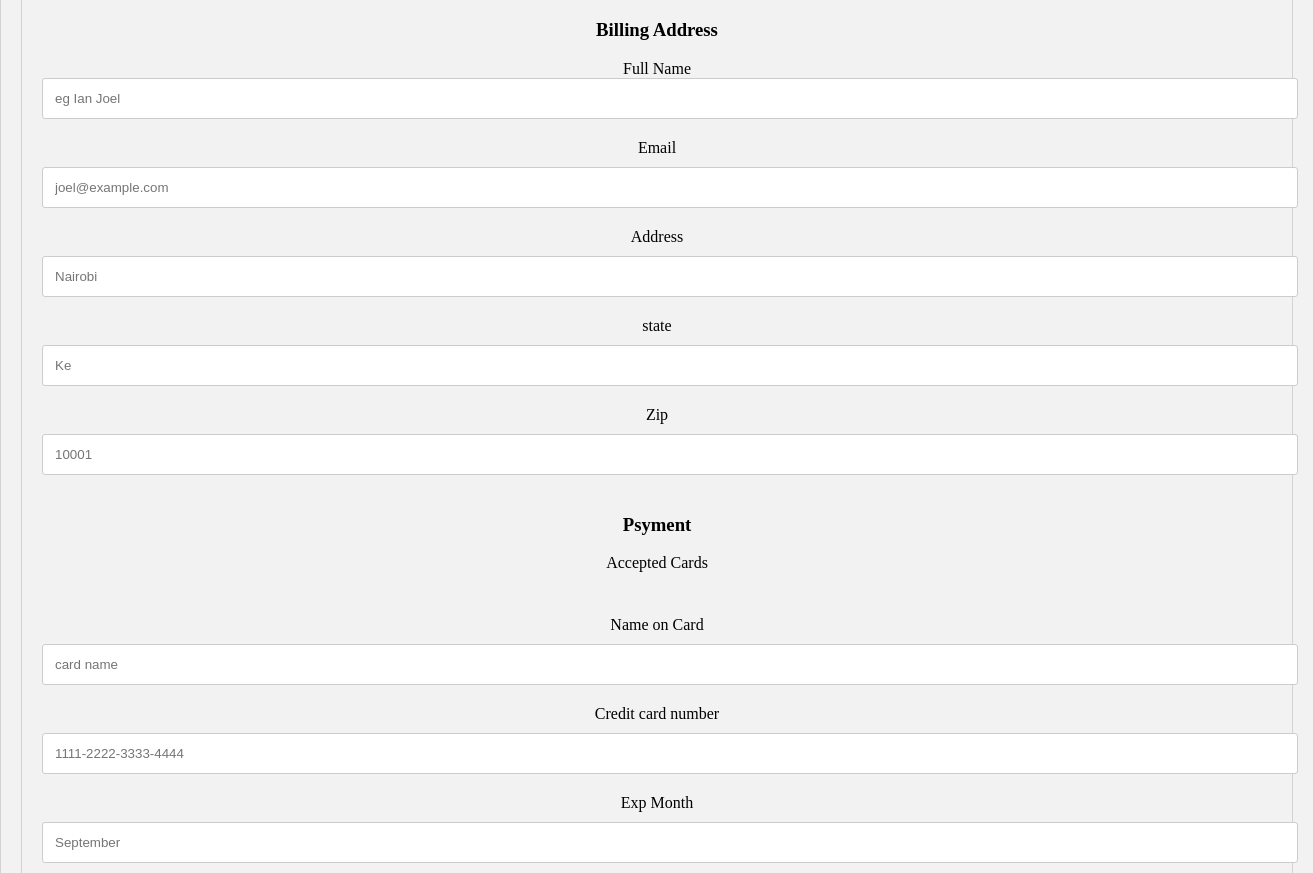
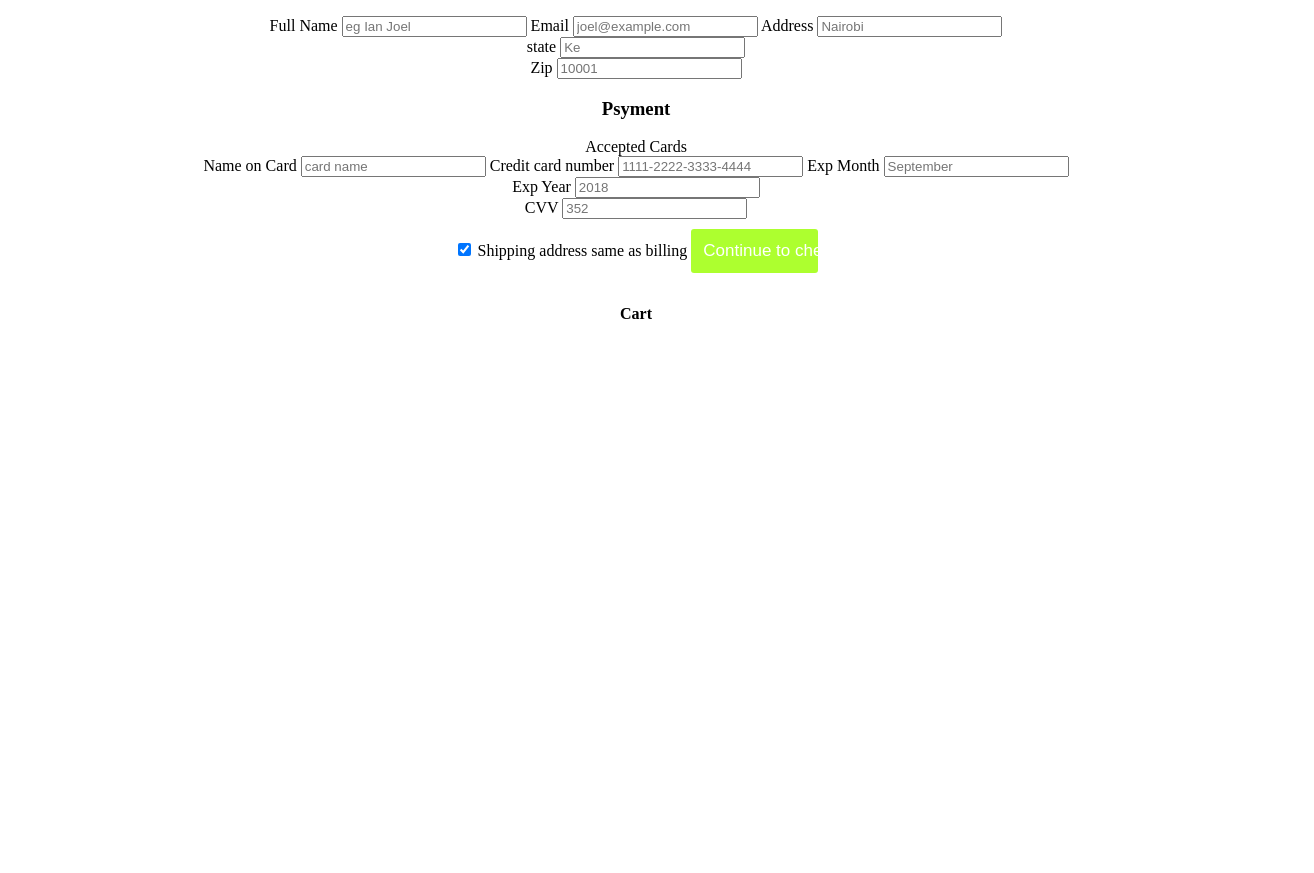
Before and after one commit to juma-359/Pizza, a plain HTML site: page index.html in a window 1280 px wide. Shown: the part 605-1478 px from the top of the page, 1314 px wide, since content can reach past the window. After the commit the page ends 949 px from the top, so only its background shows below. Drawn offline with nearby package versions, Linux system fonts and the light colour scheme.

Commit message:
removed the commented parts of my css thet had no effest on my page

```diff
--- a/css/styles.css
+++ b/css/styles.css
@@ -1,6 +1,6 @@
 body{
-    /* background-color: goldenrod; */
     overflow : scroll;
+    overflow-x: hidden;
     height: 100%;
     margin-top: 5%;
     margin-left: auto;
@@ -32,15 +32,11 @@ p{
     font-size: larger;
 }
 
-#size, #crust{
+#size, #crust, #quanty, #topping{
     font-size: large;
-    /* color: whitesmoke; */
     background-color: yellow;
 }
 
-.slide{
-    animation: slide 2s;
-}
 
 #pizza{
     background-repeat: no-repeat;
@@ -51,107 +47,19 @@ p{
 }
 
 
-@keyframes  slide{
-    0%{
-        background-image: url('image/large-size-pimages.jpeg');
-    }
-    20%{
-        background-image: url('image/large-size-pimages.jpeg');
-    }
-    20.01%{
-        background-image: url('image/medium-sisepimages.jpeg');
-    }
-    40%{
-        background-image: url('image/medium-sisepimages.jpeg');
-    }
-    40.01%{
-        background-image: url('image/small-size-pimages.jpeg');
-    }
-    60%{
-        background-image: url('image/small-size-pimage.jpeg');
-    }
-    60.01%{
-        background-image: url('image/large-size-pimages.jpeg');
-    }
-    80%{
-        background-image: url('image/large-size-pimages.jpeg');
-    }
-    80.01%{
-        background-image: url('./image/medium-sisepimages.jpeg');
-    }
-    100%{
-        background-image: url('./image/medium-sisepimages.jpeg');
-    }
-}
-
-
-.row {
-    display: -ms-flexbox; /* IE10 */
-    display: flex;
-    -ms-flex-wrap: wrap; /* IE10 */
-    flex-wrap: wrap;
-    margin: 0 -16px;
-  }
-
-  .col-25 {
-    -ms-flex: 25%; /* IE10 */
-    flex: 25%;
-  }
-
-  .col-50 {
-    -ms-flex: 50%; /* IE10 */
-    flex: 50%;
-  }
-
-  .col-75 {
-    -ms-flex: 75%; /* IE10 */
-    flex: 75%;
-  }
-
-  .col-25,
-  .col-50,
-  .col-75 {
-    padding: 0 16px;
-  }
-
-  .container {
-    background-color: #f2f2f2;
-    padding: 5px 20px 15px 20px;
-    border: 1px solid lightgrey;
-    border-radius: 3px;
-  }
-
-  input[type=text] {
-    width: 100%;
-    margin-bottom: 20px;
-    padding: 12px;
-    border: 1px solid #ccc;
-    border-radius: 3px;
-  }
-
-  label {
-    margin-bottom: 10px;
-    display: block;
-  }
-
-  .icon-container {
-    margin-bottom: 20px;
-    padding: 7px 0;
-    font-size: 24px;
-  }
 
   .btn {
-    background-color: #4CAF50;
+    background-color: greenyellow;
     color: white;
     padding: 12px;
     margin: 10px 0;
     border: none;
-    width: 100%;
+    width: 10%;
     border-radius: 3px;
     cursor: pointer;
     font-size: 17px;
   }
 
   .btn:hover {
-    background-color: #45a049;
+    background-color: goldenrod;
   }
```
